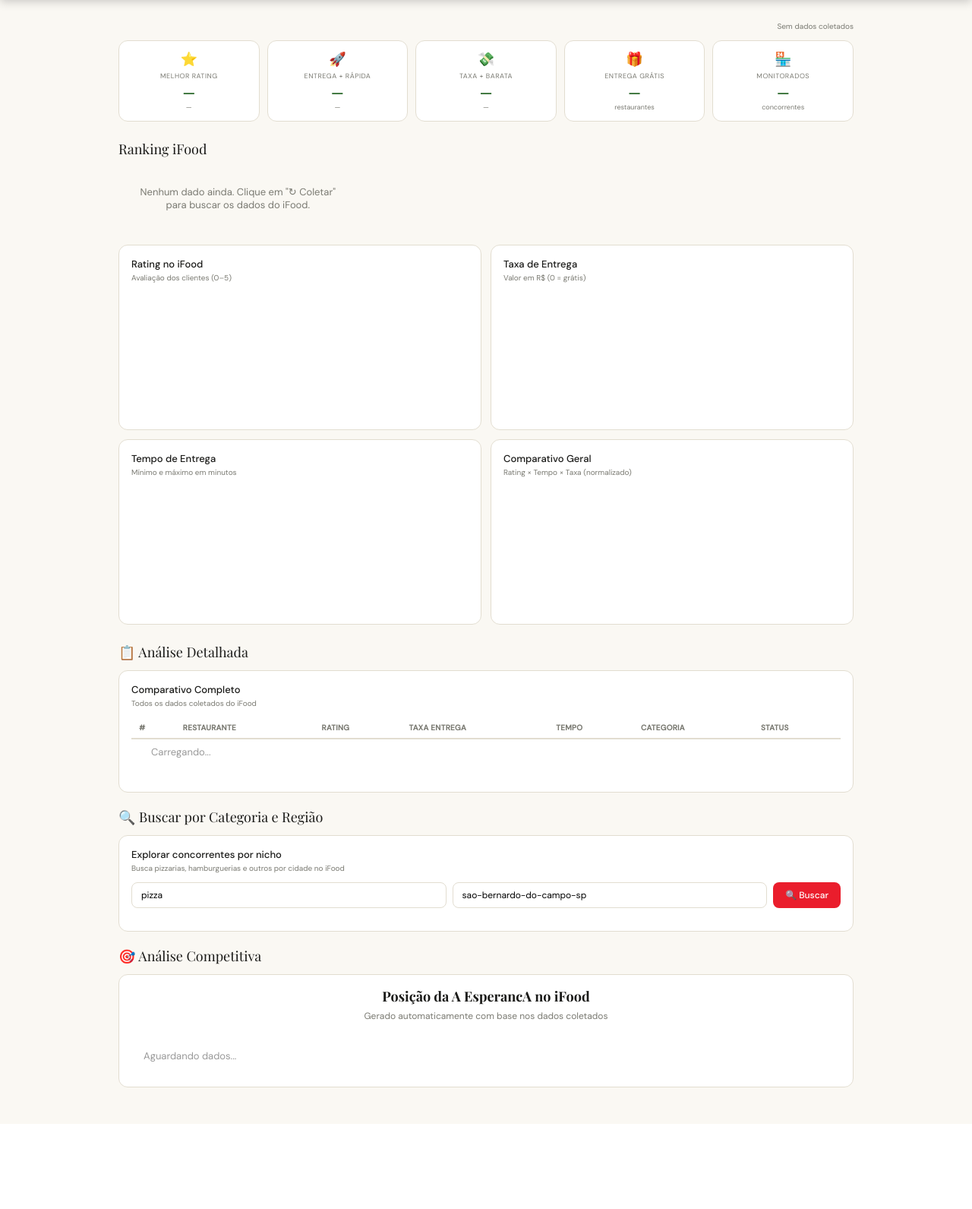
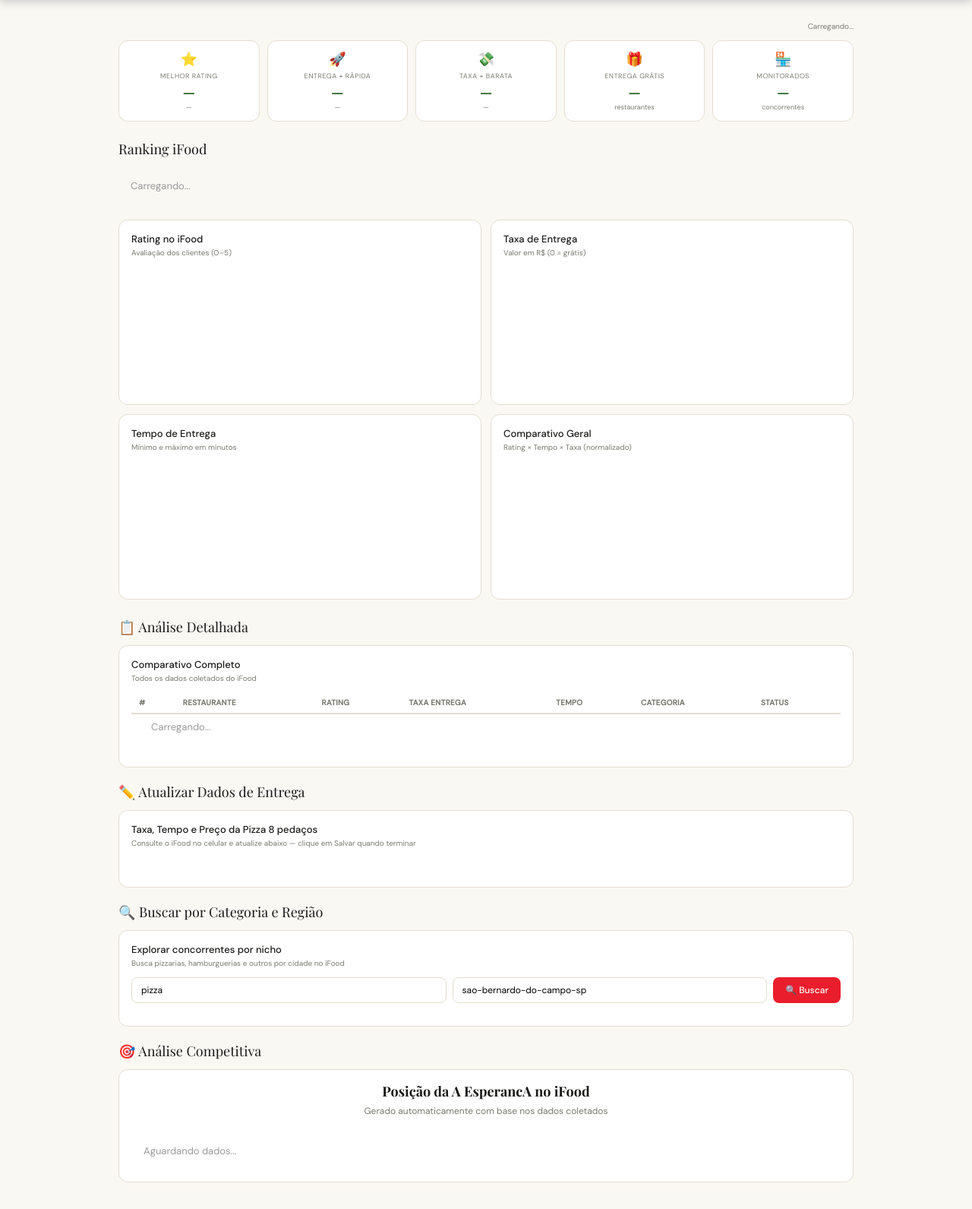
Before and after one commit to Tassi2022/esperanca-bot, a Flask app: page /ifood in a window 1280 px wide. Shown: the part 88-1679 px from the top of the page at 76% size. Before the commit the page ends 1519 px from the top, so only its background shows below. Run offline with Flask 3, Linux system fonts and the light colour scheme; data that the repository does not hold is empty; a map, chart or similar area stays blank.

Commit message:
feat: formulario manual taxa/tempo/pizza + endpoint completo

```diff
--- a/templates/ifood.html
+++ b/templates/ifood.html
@@ -241,6 +241,16 @@ body{font-family:"DM Sans",sans-serif;background:var(--creme);color:var(--texto)
     </div>
   </div>
 
+  <!-- ═══ EDIÇÃO MANUAL — Taxa, Tempo, Preço Pizza ════════════════════ -->
+  <div class="section-title">✏️ Atualizar Dados de Entrega</div>
+  <div class="busca-box">
+    <div class="chart-label">Taxa, Tempo e Preço da Pizza 8 pedaços</div>
+    <div class="chart-sub">Consulte o iFood no celular e atualize abaixo — clique em Salvar quando terminar</div>
+    <div id="manual-campos" style="margin-top:14px"></div>
+    <button class="btn-buscar" onclick="salvarManual()" style="margin-top:12px;display:none" id="btn-salvar-manual">💾 Salvar Dados</button>
+    <span id="manual-status" style="font-size:11px;color:var(--texto-muted);margin-left:10px"></span>
+  </div>
+
   <!-- ═══ BUSCA POR CATEGORIA/REGIÃO ═══════════════════════════════════ -->
   <div class="section-title">🔍 Buscar por Categoria e Região</div>
   <div class="busca-box">
@@ -295,10 +305,10 @@ function showToast(msg, dur=3500) {
   setTimeout(() => t.classList.remove("show"), dur);
 }
 
-// ── Carrega dados dos concorrentes ──────────────────────────────────────
+// ── Carrega dados completos (automático + manual) ───────────────────────
 async function carregar() {
   try {
-    const dados = await fetch("/api/ifood/concorrentes").then(r => r.json());
+    const dados = await fetch("/api/ifood/completo").then(r => r.json());
     if (!dados.length) {
       document.getElementById("cards").innerHTML =
         '<p class="empty">Nenhum dado ainda. Clique em "↻ Coletar" para buscar os dados do iFood.</p>';
@@ -306,6 +316,7 @@ async function carregar() {
       return;
     }
     renderTudo(dados);
+    renderFormManual(dados);
   } catch(e) {
     showToast("Erro ao carregar dados");
     console.error(e);
@@ -581,6 +592,76 @@ async function buscarCategoria() {
   }
 }
 
+// ── Formulário de edição manual ──────────────────────────────────────────
+let _dadosManual = [];
+
+function renderFormManual(dados) {
+  _dadosManual = dados;
+  const container = document.getElementById("manual-campos");
+  container.innerHTML = dados.map((d, i) => `
+    <div style="background:var(--creme);border-radius:10px;padding:12px;border:1px solid var(--borda);margin-bottom:8px">
+      <div style="font-size:13px;font-weight:600;margin-bottom:8px">
+        ${d.nome} ${d.nos ? '<span class="badge-nos">NÓS</span>' : ''}
+        ${d.atualizado_em ? '<span style="font-size:9px;color:var(--texto-muted);margin-left:6px">atualizado ' + d.atualizado_em + '</span>' : ''}
+      </div>
+      <div style="display:grid;grid-template-columns:repeat(2,1fr);gap:6px">
+        <div>
+          <div style="font-size:9px;text-transform:uppercase;color:var(--texto-muted);margin-bottom:3px">Taxa entrega (R$)</div>
+          <input class="busca-input" type="number" step="0.01" min="0"
+            id="taxa_${i}" value="${d.taxa_entrega !== null && d.taxa_entrega !== undefined ? d.taxa_entrega : ''}"
+            placeholder="0 = grátis" oninput="document.getElementById('btn-salvar-manual').style.display='inline-block'">
+        </div>
+        <div>
+          <div style="font-size:9px;text-transform:uppercase;color:var(--texto-muted);margin-bottom:3px">Tempo entrega (min)</div>
+          <input class="busca-input" type="text"
+            id="tempo_${i}" value="${d.tempo_min && d.tempo_max ? d.tempo_min + '-' + d.tempo_max : d.tempo_min || ''}"
+            placeholder="ex: 30-45" oninput="document.getElementById('btn-salvar-manual').style.display='inline-block'">
+        </div>
+        <div style="grid-column:span 2">
+          <div style="font-size:9px;text-transform:uppercase;color:var(--texto-muted);margin-bottom:3px">Preço pizza 8 pedaços (R$)</div>
+          <input class="busca-input" type="number" step="0.01" min="0"
+            id="pizza_${i}" value="${d.preco_pizza_8 || ''}"
+            placeholder="ex: 89.90" oninput="document.getElementById('btn-salvar-manual').style.display='inline-block'">
+        </div>
+      </div>
+    </div>
+  `).join("");
+}
+
+async function salvarManual() {
+  const payload = _dadosManual.map((d, i) => {
+    const taxaVal = parseFloat(document.getElementById(`taxa_${i}`)?.value);
+    const tempoStr = document.getElementById(`tempo_${i}`)?.value || "";
+    const pizzaVal = parseFloat(document.getElementById(`pizza_${i}`)?.value);
+    const tempoMatch = tempoStr.match(/(\d+)[-–](\d+)/);
+    const tempoSingle = tempoStr.match(/^(\d+)$/);
+    return {
+      uuid: d.uuid,
+      nome: d.nome,
+      taxa_entrega: isNaN(taxaVal) ? null : taxaVal,
+      taxa_gratis: taxaVal === 0,
+      tempo_min: tempoMatch ? parseInt(tempoMatch[1]) : (tempoSingle ? parseInt(tempoSingle[1]) : null),
+      tempo_max: tempoMatch ? parseInt(tempoMatch[2]) : (tempoSingle ? parseInt(tempoSingle[1]) : null),
+      preco_pizza_8: isNaN(pizzaVal) ? null : pizzaVal,
+    };
+  });
+
+  try {
+    const r = await fetch("/api/ifood/manual", {
+      method: "POST",
+      headers: {"Content-Type": "application/json"},
+      body: JSON.stringify(payload),
+    });
+    const data = await r.json();
+    document.getElementById("manual-status").textContent = "✅ " + (data.msg || "Salvo!");
+    document.getElementById("btn-salvar-manual").style.display = "none";
+    showToast("Dados salvos com sucesso!");
+    setTimeout(() => carregar(), 500);
+  } catch(e) {
+    showToast("Erro ao salvar dados");
+  }
+}
+
 // ── Init ─────────────────────────────────────────────────────────────────
 carregar();
 </script>
```
